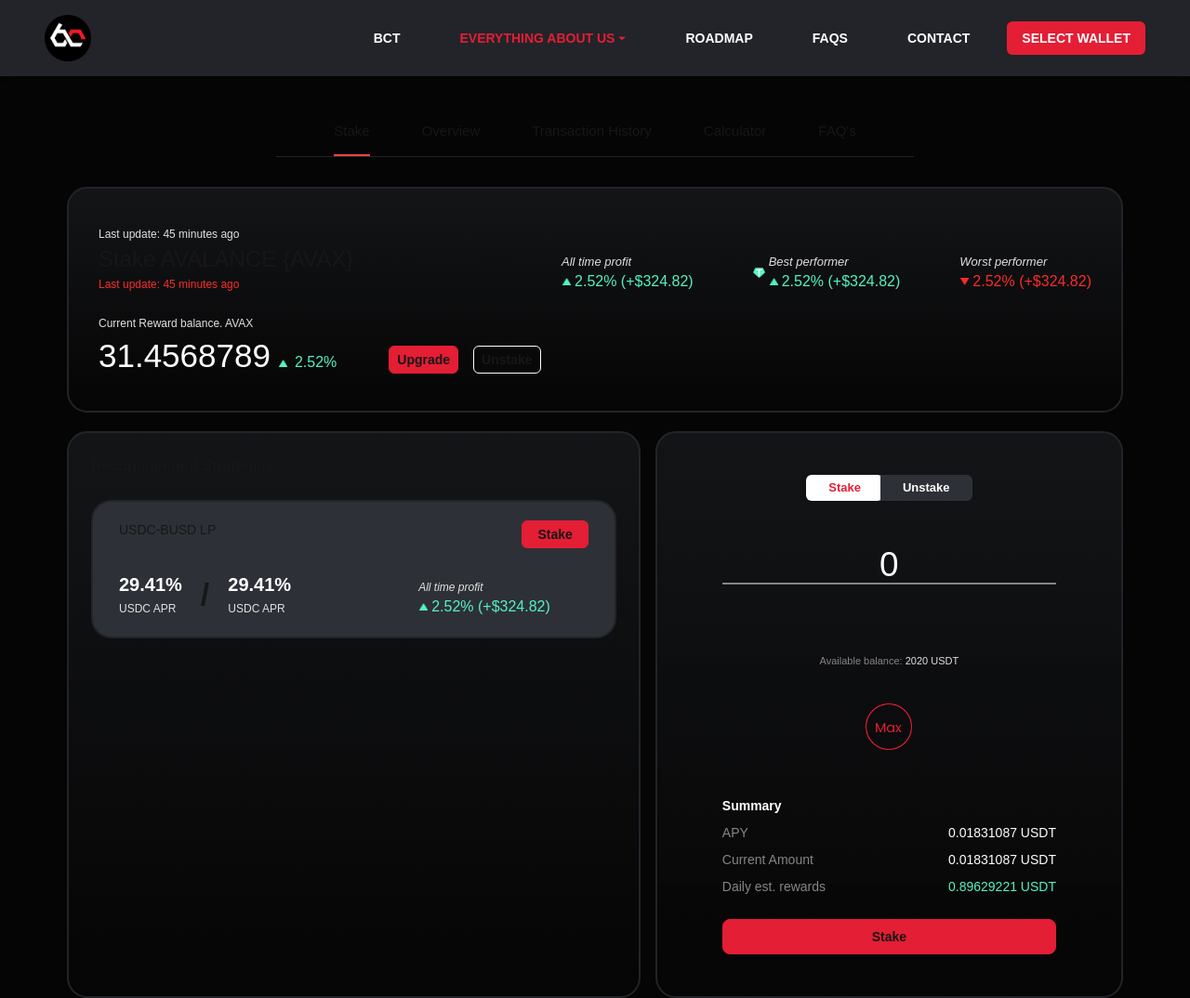
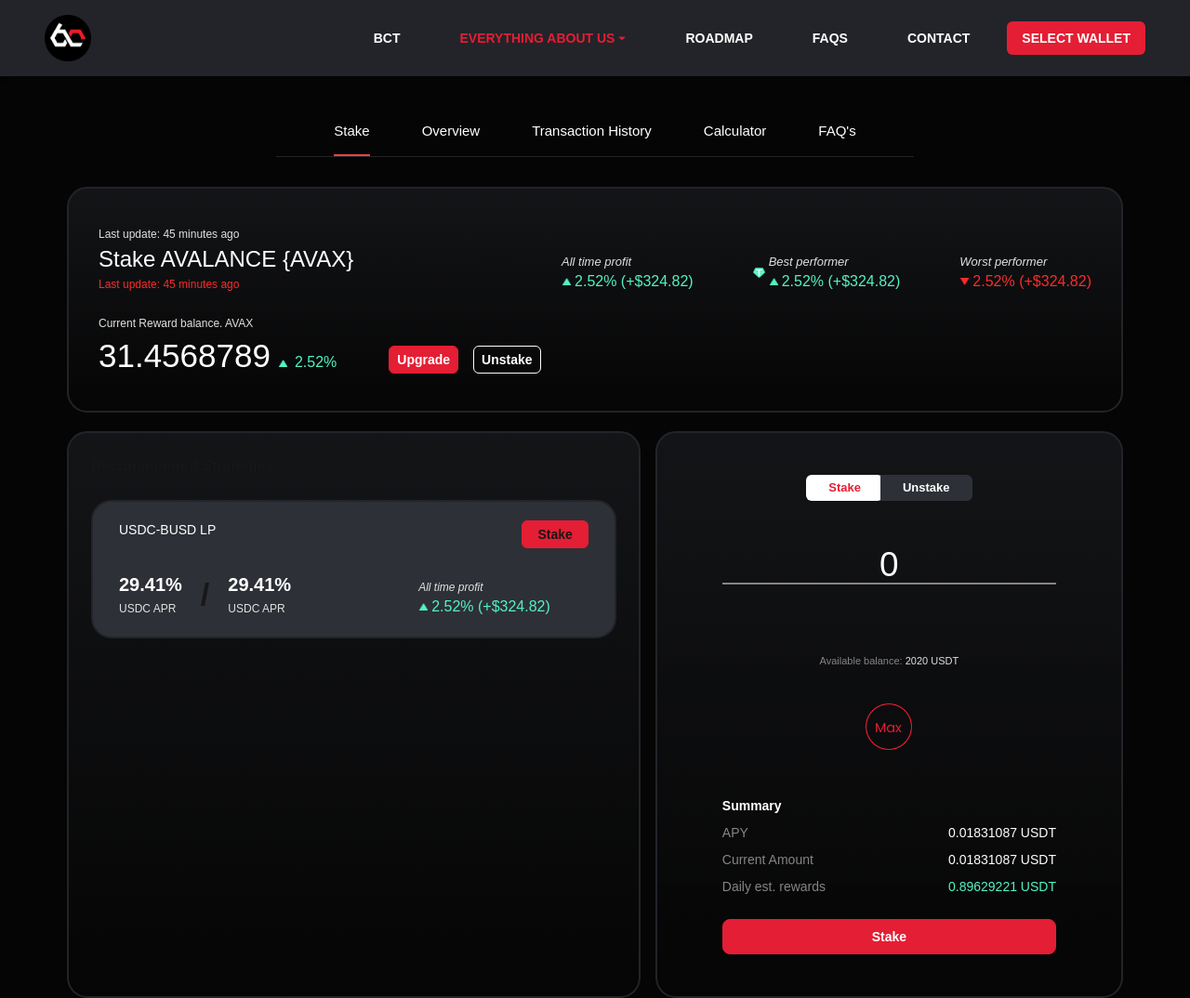
Before and after one commit to Hamza-shafeeq/bct-new, a Next.js app: page / in a window 1280 px wide. Shown: the whole page at 93% size. Built offline with nearby package versions, Linux system fonts and the light colour scheme.

Commit message:
light mode styling fixed

```diff
--- a/app/components/Strategy.js
+++ b/app/components/Strategy.js
@@ -20,7 +20,7 @@
         <div className="grid grid-flow-col gap-4">
           <div className="flex justify-start text-left">
             <div>
-              <div className="text-[14px]">USDC-BUSD LP</div>
+              <div className="text-[14px] text-[#FFFFFF]">USDC-BUSD LP</div>
             </div>
           </div>
           <div className="flex justify-end align-middle gap-10">
--- a/app/components/overviewComponent copy/calculatorComponents/DayButton.js
+++ b/app/components/overviewComponent copy/calculatorComponents/DayButton.js
@@ -6,8 +6,8 @@
   console.log("isActive", isActive);
   return (
     <button
-      className="px-3 py-2 rounded-2xl text-[13px]"
-      style={{ backgroundColor:  buttonColor  }}
+      className="px-3 py-2 rounded-2xl text-[13px] text-[#FFFFFF]"
+      style={{ backgroundColor: buttonColor }}
       onClick={() => onClick(index)}
     >
       {text}
--- a/app/components/overviewComponent copy/calculatorComponents/StakeCalcCard.js
+++ b/app/components/overviewComponent copy/calculatorComponents/StakeCalcCard.js
@@ -124,7 +124,9 @@
           className="flex items-center justify-center space-x-2 bg-[#E41E34] py-2 px-4 rounded-lg font-poppins text-[12px] font-bold mt-4"
           style={{ height: "fit-content", border: "1px solid #E41E34" }}
         >
-          <button className="text-sm w-full">START STAKING</button>
+          <button className="text-sm w-full text-[#FFFFFF]">
+            START STAKING
+          </button>
         </div>
       </div>
     </div>
--- a/app/components/overviewComponent/OverviewMain.js
+++ b/app/components/overviewComponent/OverviewMain.js
@@ -80,7 +80,7 @@
 
       <div className="grid grid-cols-1 lg:grid-cols-[calc(70%-0.5rem)_calc(30%-0.5rem)]  gap-4 mt-5">
         <div className="flex flex-col  text-left md:px-6 py-6 gap-2 hide-scrollbar">
-          <p className="font-semibold text-[19px] md:text-[30px] flex justify-between">
+          <p className="font-semibold text-[19px] md:text-[30px] flex justify-between text-[#FFFFFF]">
             Rewards earned{" "}
             <span className="text-[#53F3C3] font-semibold">18.01390 BTC</span>
           </p>
@@ -92,7 +92,7 @@
                 Past 24 Hours based on the BTC price of $29,457.03{" "}
               </span>
             </p>
-            <div className="flex justify-between">
+            <div className="flex justify-between text-[#FFFFFF]">
               <DayButton text="30" index="1" />
               <DayButton text="60" index="2" />
               <DayButton text="90" index="3" />
@@ -105,7 +105,7 @@
 
         {/* Bottom right section */}
         <div
-          className="bg-gradient-to-b from-[rgba(34,36,41,0.5)] to-[#050505] rounded-[22px] p-4 flex flex-col gap-5 lg:h-[600px] custom-scrollbar"
+          className="bg-gradient-to-b from-[rgba(34,36,41,0.5)] to-[#050505] rounded-[22px] p-4 flex flex-col gap-5 lg:h-[600px] custom-scrollbar text-[#FFFFFF]"
           style={{ border: "2px solid #222429", overflow: "auto" }}
         >
           <ReturnsSquare
--- a/app/components/overviewComponent/overviewComponents/DayButton.js
+++ b/app/components/overviewComponent/overviewComponents/DayButton.js
@@ -6,7 +6,7 @@
 
   return (
     <button
-        className="px-6 py-2 rounded-2xl text-[13px]"
+      className="px-6 py-2 rounded-2xl text-[13px] text-[#FFFFFF]"
       style={{ backgroundColor: index == 1 ? buttonColor : null }}
       onClick={() => onClick(index)}
     >
--- a/app/components/overviewComponent/overviewComponents/ReturnsSquare.js
+++ b/app/components/overviewComponent/overviewComponents/ReturnsSquare.js
@@ -20,7 +20,7 @@
 
       <div className="flex justify-between mt-4">
         <div className="leading-5">
-          <h2 className="text-[19px] flex text-left font-semibold">
+          <h2 className="text-[19px] flex text-left font-semibold text-[#FFFFFF]">
             21.3412 BTC
           </h2>
 
--- a/app/components/stakeComponent/stakeComponents/StakeMainCard.js
+++ b/app/components/stakeComponent/stakeComponents/StakeMainCard.js
@@ -12,7 +12,7 @@
           <p className="text-[#E1E1E1] text-[12px] font-normal">
             Last update: 45 minutes ago
           </p>
-          <div className="text-[20px] md:text-[24px]">
+          <div className="text-[20px] md:text-[24px] text-[#FFFFFF]">
             Stake AVALANCE {"{AVAX}"}
           </div>
           <p className="text-[#F92C2C] text-[12px] font-normal">
--- a/app/components/stakeComponent/stakeComponents/StakeUnstakeBtn.js
+++ b/app/components/stakeComponent/stakeComponents/StakeUnstakeBtn.js
@@ -7,14 +7,14 @@
         className="flex items-center space-x-2 bg-[#E41E34] p-1 px-2 rounded-md font-poppins text-[12px] font-bold"
         style={{ height: "fit-content", border: "1px solid #E41E34" }}
       >
-        <button className="text-sm">Upgrade</button>
+        <button className="text-sm text-[#FFFFFF]">Upgrade</button>
       </div>
 
       <div
         className="flex items-center space-x-2 p-1 px-2 rounded-md font-poppins text-[12px] font-bold"
         style={{ height: "fit-content", border: "1px solid #FFFFFF" }}
       >
-        <button className="text-sm">Unstake</button>
+        <button className="text-sm text-[#FFFFFF]">Unstake</button>
       </div>
     </div>
   );
--- a/app/components/stakeComponent/stakeComponents/StakeUnstakeCard.js
+++ b/app/components/stakeComponent/stakeComponents/StakeUnstakeCard.js
@@ -68,7 +68,7 @@
     >
       <div>
         <button
-          className=" text-[13px] font-bold px-6 py-1 rounded-md"
+          className=" text-[13px] font-bold px-6 py-1 rounded-md "
           style={getButtonStyles(0)}
           index={0}
           onClick={() => handleStake(0)}
@@ -237,7 +237,7 @@
             className="flex items-center justify-center space-x-2 bg-[#E41E34] py-2 px-4 rounded-lg font-poppins text-[12px] font-bold mt-4"
             style={{ height: "fit-content", border: "1px solid #E41E34" }}
           >
-            <button className="text-sm w-full">Stake</button>
+            <button className="text-sm w-full text-[#FFFFFF]">Stake</button>
           </div>
         </div>
       ) : (
@@ -257,7 +257,7 @@
             className="flex items-center justify-center space-x-2 bg-[#E41E34] py-2 px-4 rounded-lg font-poppins text-[12px] font-bold mt-4"
             style={{ height: "fit-content", border: "1px solid #E41E34" }}
           >
-            <button className="text-sm w-full">Unstake</button>
+            <button className="text-sm w-full text-[#FFFFFF]">Unstake</button>
           </div>
         </div>
       )}
--- a/app/page.js
+++ b/app/page.js
@@ -38,7 +38,7 @@
       }}
     >
       <div
-        className="flex gap-4 md:gap-14 pt-12 border-b-[1px] border-[#222429] md:px-[62px] text-[12px] md:text-[15px]"
+        className="flex gap-4 md:gap-14 pt-12 border-b-[1px] border-[#222429] md:px-[62px] text-[12px] md:text-[15px] text-[#FFFFFF]"
         style={{ height: "87px" }}
       >
         <p
```
Also changed, not shown: app/components/overviewComponent/overviewComponents/OverviewSquare.js (+26 -12 lines). Lines whose indentation alone changed are shown as unchanged.
